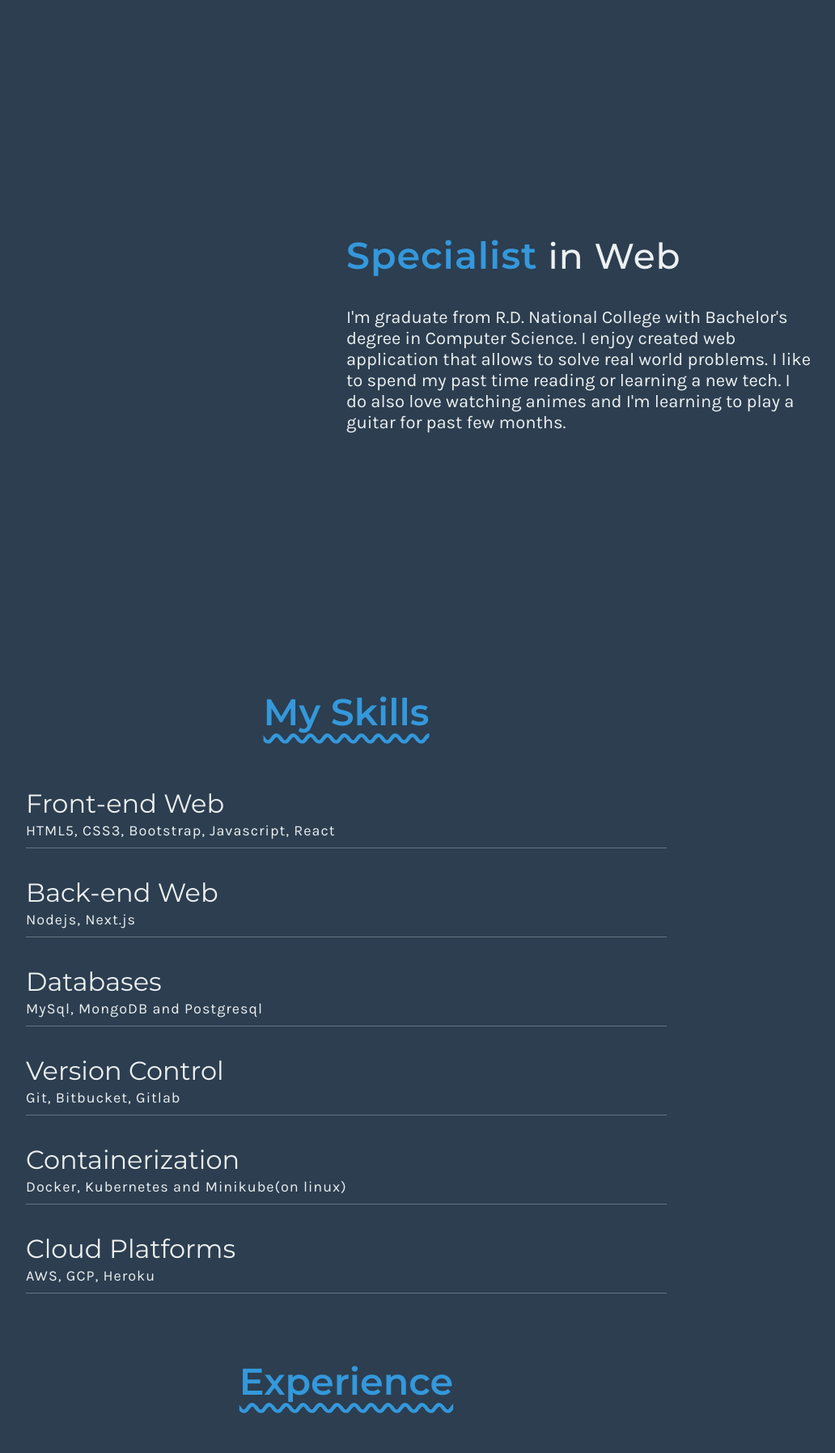
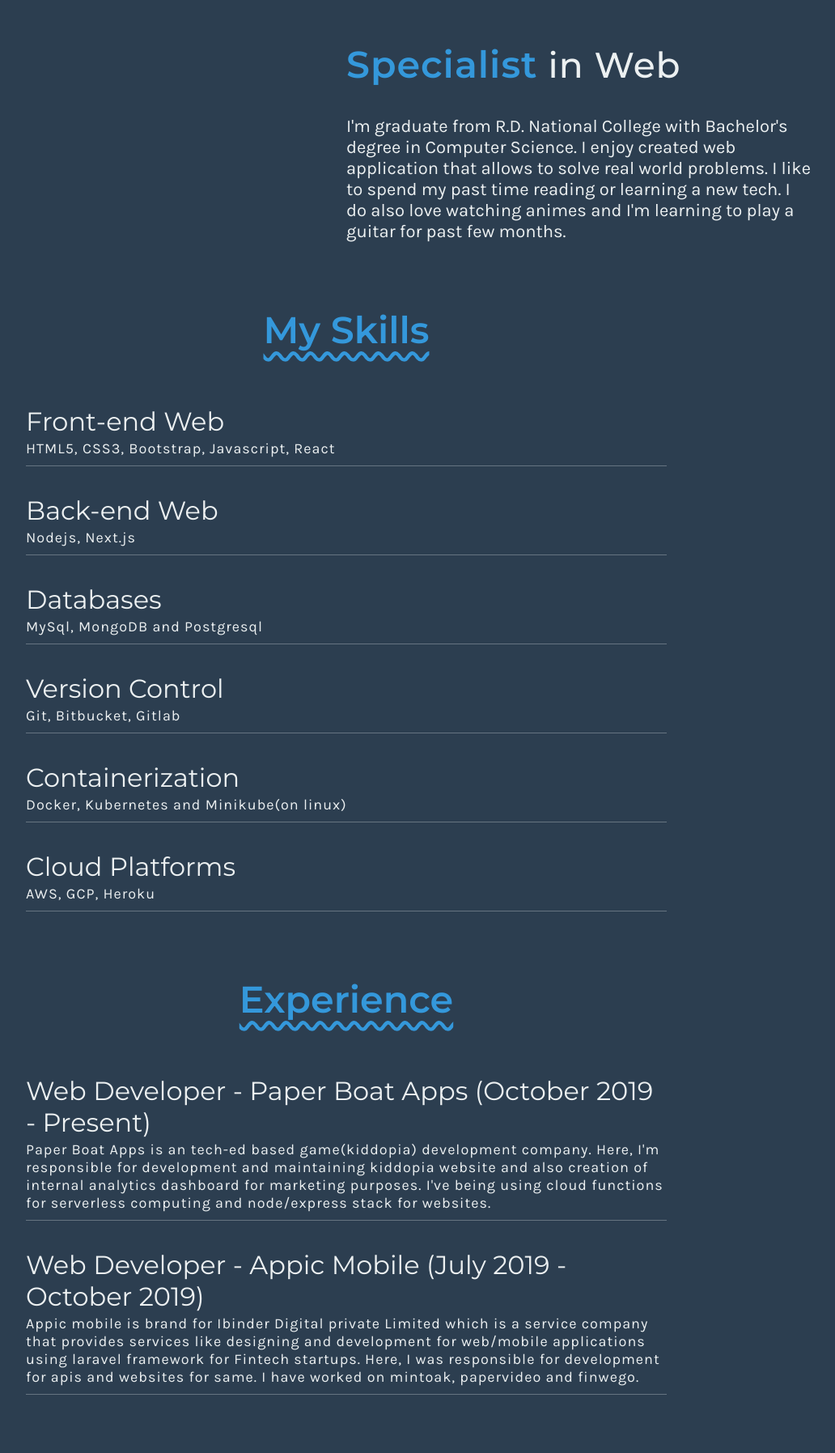
Before and after one commit to rahul-bharati/rahulbharati.dev, a Next.js app: page / in a window 1280 px wide. Shown: the part 845-2640 px from the top of the page at 81% size, without its empty margins (212-1244 px from the left). Built offline with nearby package versions, Linux system fonts and the light colour scheme.

Commit message:
fixed extra spaces

```diff
--- a/components/about/index.module.scss
+++ b/components/about/index.module.scss
@@ -3,7 +3,6 @@
 .hero {
   display: flex;
   width: 100%;
-  min-height: 100vh;
   align-items: center;
   justify-content: center;
   padding: 5vh 5%;
--- a/components/experience/index.module.scss
+++ b/components/experience/index.module.scss
@@ -4,11 +4,11 @@
   display: flex;
   flex-direction: column;
   width: 100%;
-  min-height: 100vh;
   padding: 5vh 5%;
   max-width: 920px;
   position: relative;
   overflow: hidden;
+  margin-bottom: 100px;
 
   .section__heading {
     @include fluid-type(32px, 46px);
--- a/components/skills/index.module.scss
+++ b/components/skills/index.module.scss
@@ -4,7 +4,6 @@
   display: flex;
   flex-direction: column;
   width: 100%;
-  min-height: 100vh;
   padding: 5vh 5%;
   max-width: 920px;
   position: relative;
```
